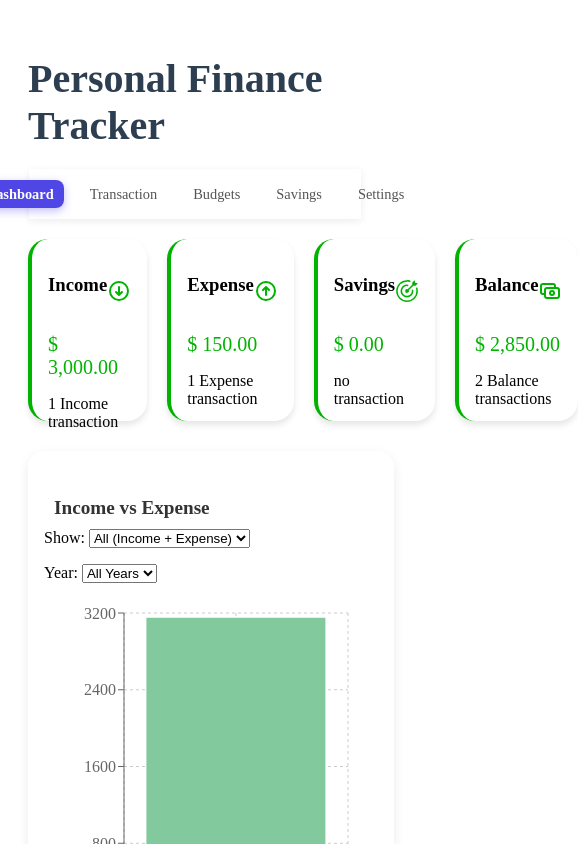
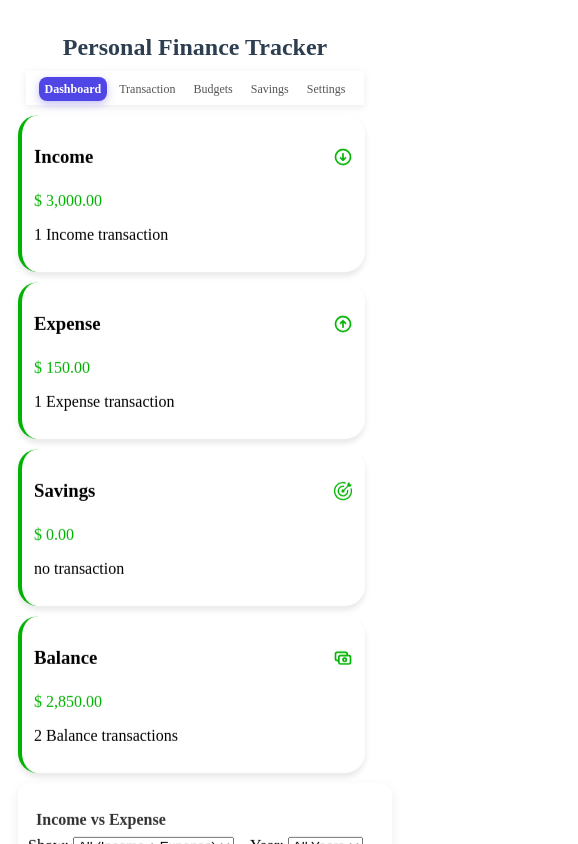
Before and after one commit to misoniwath/personal-finance-tracker, a React (Vite) app: page / in a window 390 px wide. Shown: the top 844 px of the page, 578 px wide, since content can reach past the window. Built offline with nearby package versions, Linux system fonts and the light colour scheme.

Commit message:
add resposiveness for all pages

```diff
--- a/src/App.css
+++ b/src/App.css
@@ -52,3 +52,28 @@ body.dark-mode .container {
 body.dark-mode .header {
   color: #ffffff;
 }
+
+/* Responsive Design */
+@media (max-width: 768px) {
+  .container {
+    padding: 15px;
+    max-width: 100%;
+  }
+
+  .header {
+    font-size: 1.8rem;
+    margin-bottom: 15px;
+    text-align: center;
+  }
+}
+
+@media (max-width: 480px) {
+  .container {
+    padding: 10px;
+  }
+
+  .header {
+    font-size: 1.5rem;
+    margin-bottom: 10px;
+  }
+}
--- a/src/components/balanceCard/Card.css
+++ b/src/components/balanceCard/Card.css
@@ -56,9 +56,39 @@ body.dark-mode .amount-red {
 }
 
 
+@media (max-width: 768px) {
+  .balance-card {
+    width: calc(50% - 10px);
+    min-width: 180px;
+  }
+}
+
 @media (max-width: 600px) {
   .balance-card {
     width: 100%;
     padding: 16px;
+    max-width: 100%;
+  }
+
+  .amount-green,
+  .amount-red {
+    font-size: 18px;
   }
 }
+
+@media (max-width: 480px) {
+  .balance-card {
+    padding: 12px;
+    height: auto;
+    min-height: 120px;
+  }
+
+  .amount-green,
+  .amount-red {
+    font-size: 16px;
+  }
+
+  .income-icon {
+    font-size: 20px;
+  }
+}
--- a/src/components/charts/charts.css
+++ b/src/components/charts/charts.css
@@ -38,6 +38,12 @@ body.dark-mode .chart-card h2 {
 
 /* Responsive Fix for Mobile */
 @media (max-width: 768px) {
+  .chartsSection {
+    flex-direction: column;
+    gap: 15px;
+    margin-top: 20px;
+  }
+
   .chart-card {
     min-width: 100%;
     padding: 16px;
@@ -47,3 +53,36 @@ body.dark-mode .chart-card h2 {
     font-size: 1.2rem;
   }
 }
+
+@media (max-width: 600px) {
+  .chartsSection {
+    gap: 12px;
+    margin-top: 15px;
+  }
+
+  .chart-card {
+    padding: 12px;
+    border-radius: 12px;
+  }
+
+  .chart-card h2 {
+    font-size: 1.1rem;
+    margin-top: 10px;
+    padding: 8px;
+  }
+}
+
+@media (max-width: 480px) {
+  .chartsSection {
+    gap: 10px;
+    margin-top: 10px;
+  }
+
+  .chart-card {
+    padding: 10px;
+  }
+
+  .chart-card h2 {
+    font-size: 1rem;
+  }
+}
--- a/src/components/layout/NavBar.css
+++ b/src/components/layout/NavBar.css
@@ -71,13 +71,54 @@ body.dark-mode .tabLinkActive {
 }
 /* RESPONSIVE MOBILE */
 @media (max-width: 768px) {
+  .navBar {
+    width: 95%;
+    padding: 12px 16px;
+  }
+
   .navLinks {
-    gap: 16px;
+    gap: 12px;
+    flex-wrap: wrap;
+    justify-content: center;
   }
 
   .tabLink,
   .tabLinkActive {
-    font-size: 0.9rem;
+    font-size: 0.85rem;
     padding: 6px 10px;
   }
 }
+
+@media (max-width: 600px) {
+  .navBar {
+    width: 100%;
+    padding: 10px 12px;
+  }
+
+  .navLinks {
+    gap: 8px;
+  }
+
+  .tabLink,
+  .tabLinkActive {
+    font-size: 0.8rem;
+    padding: 6px 8px;
+  }
+}
+
+@media (max-width: 480px) {
+  .navBar {
+    width: 90%;
+    padding: 8px 10px;
+  }
+
+  .navLinks {
+    gap: 6px;
+  }
+
+  .tabLink,
+  .tabLinkActive {
+    font-size: 0.75rem;
+    padding: 5px 6px;
+  }
+}
--- a/src/pages/Budget.css
+++ b/src/pages/Budget.css
@@ -54,8 +54,53 @@ body.dark-mode .budget-header .subtitle {
 }
 
 /* Responsive adjustment for very small screens */
+@media (max-width: 768px) {
+  .budget-page {
+    padding: 20px;
+    margin-top: 15px;
+  }
+
+  .budget-header h2 {
+    font-size: 1.5rem;
+  }
+
+  .budget-grid {
+    grid-template-columns: repeat(auto-fit, minmax(250px, 1fr));
+    gap: 15px;
+  }
+}
+
 @media (max-width: 640px) {
   .budget-page {
-    padding: 20px 15px;
+    padding: 15px;
+  }
+
+  .budget-header h2 {
+    font-size: 1.4rem;
+  }
+
+  .budget-grid {
+    grid-template-columns: 1fr;
+    gap: 12px;
   }
 }
+
+@media (max-width: 480px) {
+  .budget-page {
+    padding: 12px;
+    border-radius: 12px;
+  }
+
+  .budget-header {
+    margin-bottom: 20px;
+    padding-bottom: 12px;
+  }
+
+  .budget-header h2 {
+    font-size: 1.3rem;
+  }
+
+  .budget-header .subtitle {
+    font-size: 0.85rem;
+  }
+}
--- a/src/pages/Dashboard.css
+++ b/src/pages/Dashboard.css
@@ -1,9 +1,35 @@
-/* .dashboardContainer {
+.dashboardContainer {
+  width: 100%;
+}
 
-} */
 .balanceCards {
   display: flex;
   justify-content: space-around;
   gap: 20px;
   margin-top: 20px;
+  flex-wrap: wrap;
 }
+
+/* Responsive Design */
+@media (max-width: 768px) {
+  .balanceCards {
+    gap: 15px;
+    margin-top: 15px;
+  }
+}
+
+@media (max-width: 600px) {
+  .balanceCards {
+    flex-direction: column;
+    align-items: center;
+    gap: 12px;
+  }
+}
+
+@media (max-width: 480px) {
+  .balanceCards {
+    width: 90%;
+    gap: 10px;
+    margin-top: 10px;
+  }
+}
--- a/src/pages/Saving.css
+++ b/src/pages/Saving.css
@@ -68,3 +68,47 @@ body.dark-mode .add-goal-btn {
 body.dark-mode .add-goal-btn:hover {
   background-color: #1d4ed8;
 }
+
+/* Responsive Design */
+@media (max-width: 768px) {
+  .savings-page {
+    padding: 20px;
+    margin-top: 15px;
+  }
+
+  .savings-header h2 {
+    font-size: 1.5rem;
+  }
+}
+
+@media (max-width: 600px) {
+  .savings-page {
+    padding: 15px;
+  }
+
+  .savings-header {
+    flex-direction: column;
+    align-items: flex-start;
+    gap: 15px;
+  }
+
+  .savings-header h2 {
+    font-size: 1.4rem;
+  }
+
+  .add-goal-btn {
+    width: 100%;
+    text-align: center;
+  }
+}
+
+@media (max-width: 480px) {
+  .savings-page {
+    padding: 12px;
+    border-radius: 12px;
+  }
+
+  .savings-header h2 {
+    font-size: 1.3rem;
+  }
+}
--- a/src/pages/Transactions.css
+++ b/src/pages/Transactions.css
@@ -68,6 +68,17 @@ body.dark-mode .add-txn-btn:hover {
 }
 
 /* Mobile Responsive */
+@media (max-width: 768px) {
+  .transactions-page {
+    padding: 20px;
+    margin-top: 15px;
+  }
+
+  .transactions-header h2 {
+    font-size: 1.6rem;
+  }
+}
+
 @media (max-width: 600px) {
   .transactions-page {
     padding: 18px;
@@ -89,3 +100,19 @@ body.dark-mode .add-txn-btn:hover {
     text-align: center;
   }
 }
+
+@media (max-width: 480px) {
+  .transactions-page {
+    padding: 12px;
+    border-radius: 12px;
+  }
+
+  .transactions-header h2 {
+    font-size: 1.3rem;
+  }
+
+  .add-txn-btn {
+    font-size: 0.85rem;
+    padding: 8px 12px;
+  }
+}
```
